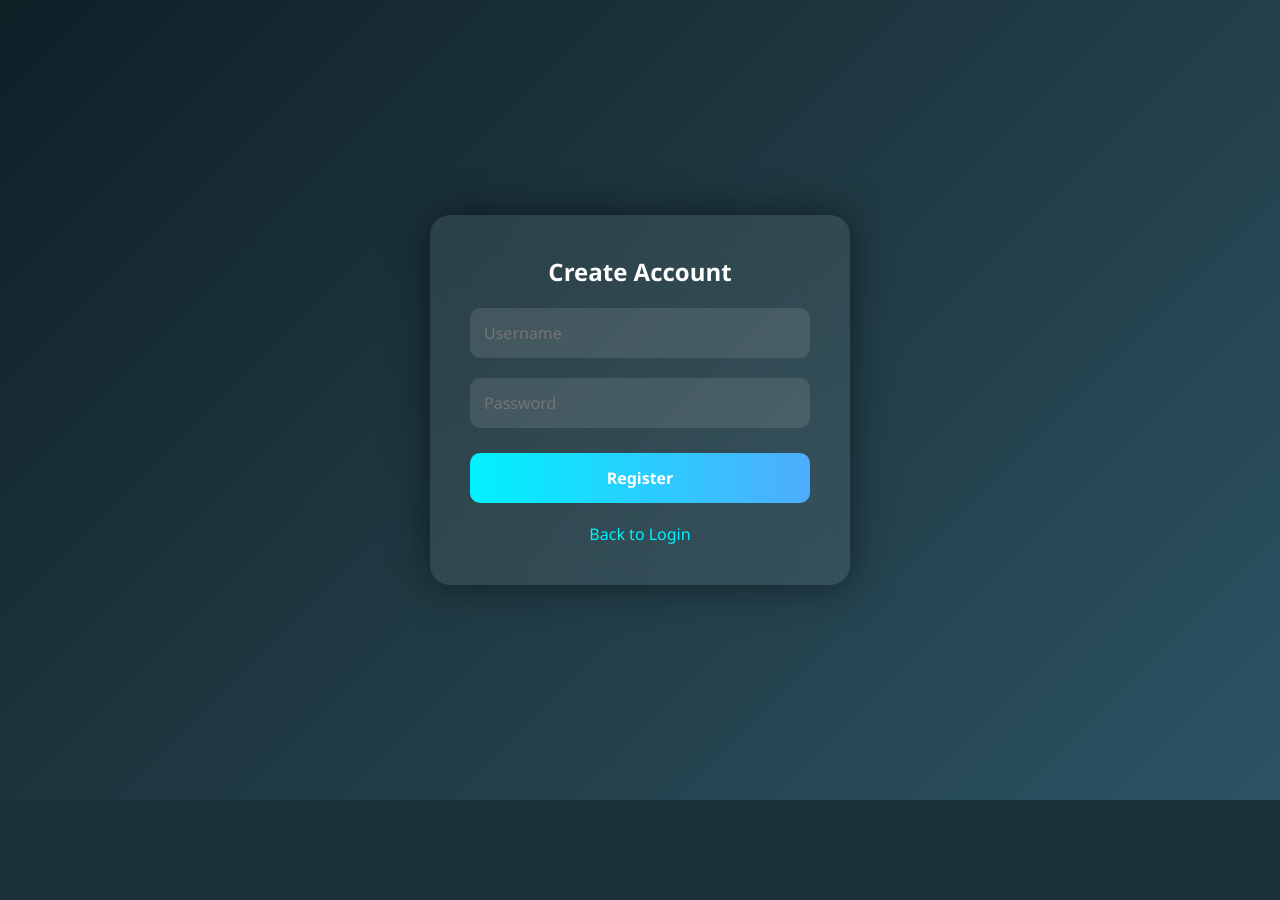
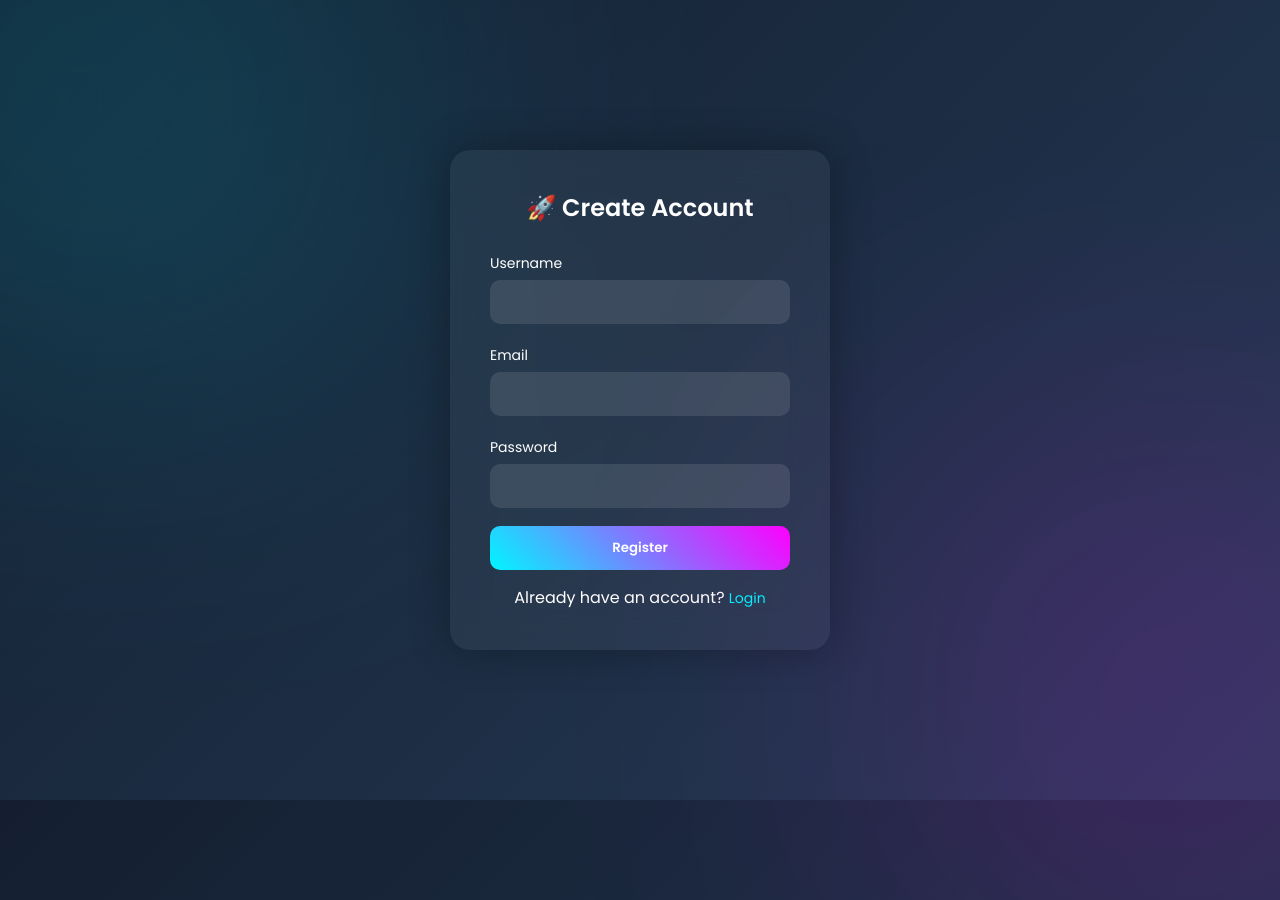
Before and after one commit to Sajeed191/password-strength-analyzer, a Flask app: template templates/register.html in a window 1280 px wide; the page is wider, and only the part inside the window is pictured. Before the commit the page ends 800 px from the top of that part, so only its background shows below. Run offline with Flask 3, Linux system fonts and the light colour scheme; the template is opened without the code that fills it, so the values that code supplies are empty.

Commit message:
Update register.html

```diff
--- a/templates/register.html
+++ b/templates/register.html
@@ -1,28 +1,147 @@
 <!DOCTYPE html>
-<html>
+<html lang="en">
+<head>
+<meta charset="UTF-8">
+<title>Register</title>
+<link href="https://fonts.googleapis.com/css2?family=Poppins:wght@300;400;600&display=swap" rel="stylesheet">
 
-<head>
-<title>Register</title>
-<link rel="stylesheet" href="/static/style.css">
+<style>
+
+*{
+margin:0;
+padding:0;
+box-sizing:border-box;
+font-family:'Poppins',sans-serif;
+}
+
+body{
+height:100vh;
+display:flex;
+justify-content:center;
+align-items:center;
+background:linear-gradient(135deg,#141e30,#243b55);
+overflow:hidden;
+}
+
+body::before{
+content:"";
+position:absolute;
+width:400px;
+height:400px;
+background:#00f5ff;
+filter:blur(180px);
+top:-100px;
+left:-100px;
+opacity:.3;
+}
+
+body::after{
+content:"";
+position:absolute;
+width:400px;
+height:400px;
+background:#ff00ff;
+filter:blur(180px);
+bottom:-100px;
+right:-100px;
+opacity:.3;
+}
+
+.card{
+width:380px;
+padding:40px;
+border-radius:20px;
+background:rgba(255,255,255,0.05);
+backdrop-filter:blur(20px);
+box-shadow:0 0 40px rgba(0,0,0,.3);
+color:white;
+text-align:center;
+}
+
+.card h2{
+margin-bottom:25px;
+}
+
+.input-group{
+margin-bottom:18px;
+text-align:left;
+}
+
+.input-group label{
+font-size:14px;
+}
+
+.input-group input{
+width:100%;
+padding:12px;
+margin-top:5px;
+border:none;
+outline:none;
+border-radius:10px;
+background:rgba(255,255,255,0.1);
+color:white;
+}
+
+button{
+width:100%;
+padding:12px;
+border:none;
+border-radius:10px;
+background:linear-gradient(45deg,#00f5ff,#ff00ff);
+color:white;
+font-weight:600;
+cursor:pointer;
+transition:.3s;
+}
+
+button:hover{
+transform:scale(1.05);
+box-shadow:0 0 15px #ff00ff;
+}
+
+a{
+color:#00f5ff;
+text-decoration:none;
+font-size:14px;
+}
+
+.footer{
+margin-top:15px;
+}
+
+</style>
 </head>
 
 <body>
 
-<div class="container">
+<div class="card">
 
-<h2>Create Account</h2>
+<h2>🚀 Create Account</h2>
 
 <form method="POST">
 
-<input type="text" name="username" placeholder="Username" required>
+<div class="input-group">
+<label>Username</label>
+<input type="text" name="username" required>
+</div>
 
-<input type="password" name="password" placeholder="Password" required>
+<div class="input-group">
+<label>Email</label>
+<input type="email" name="email" required>
+</div>
+
+<div class="input-group">
+<label>Password</label>
+<input type="password" name="password" required>
+</div>
 
 <button type="submit">Register</button>
 
 </form>
 
-<p><a href="/login">Back to Login</a></p>
+<div class="footer">
+<p>Already have an account? <a href="/login">Login</a></p>
+</div>
 
 </div>
 
```
